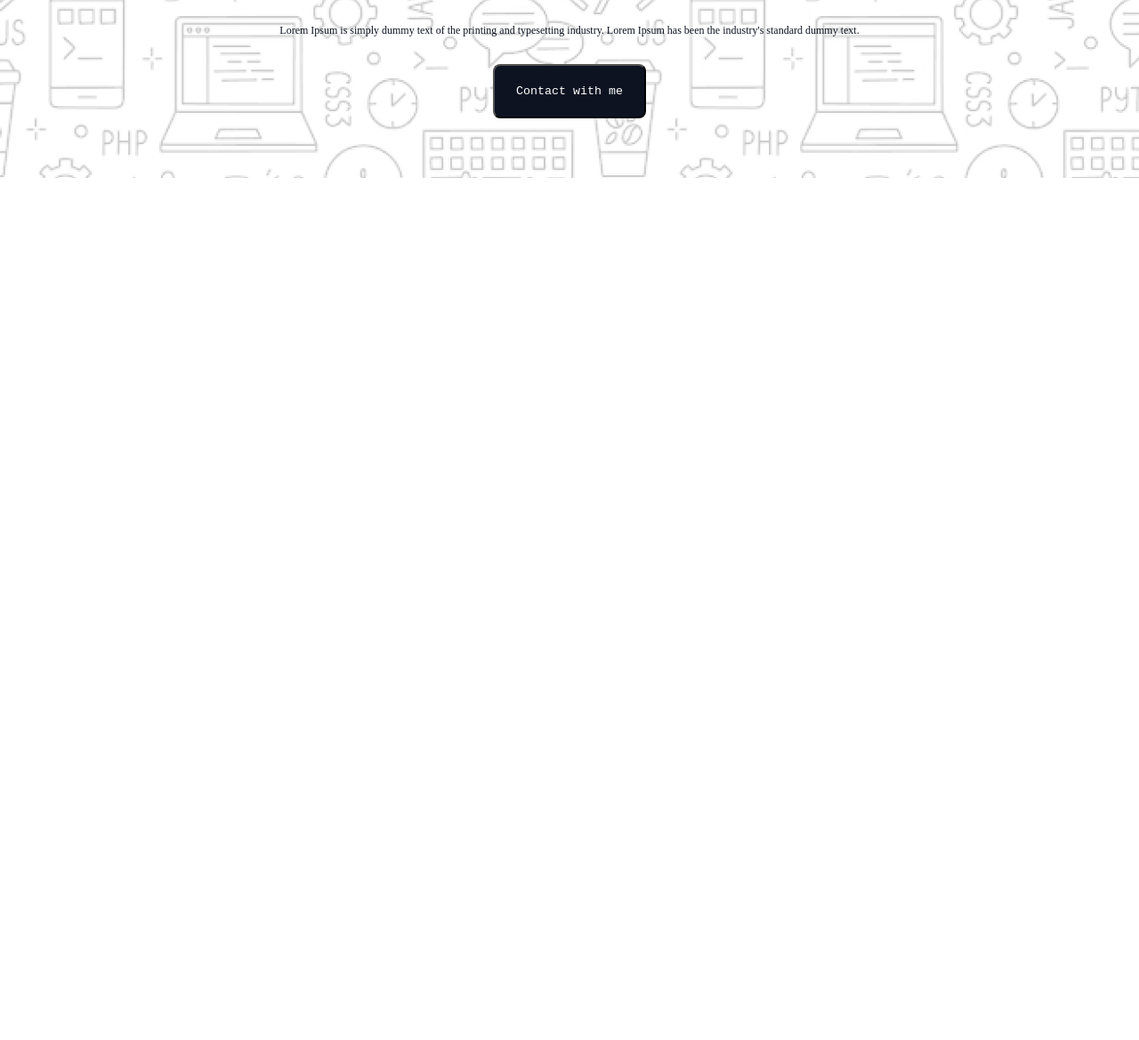
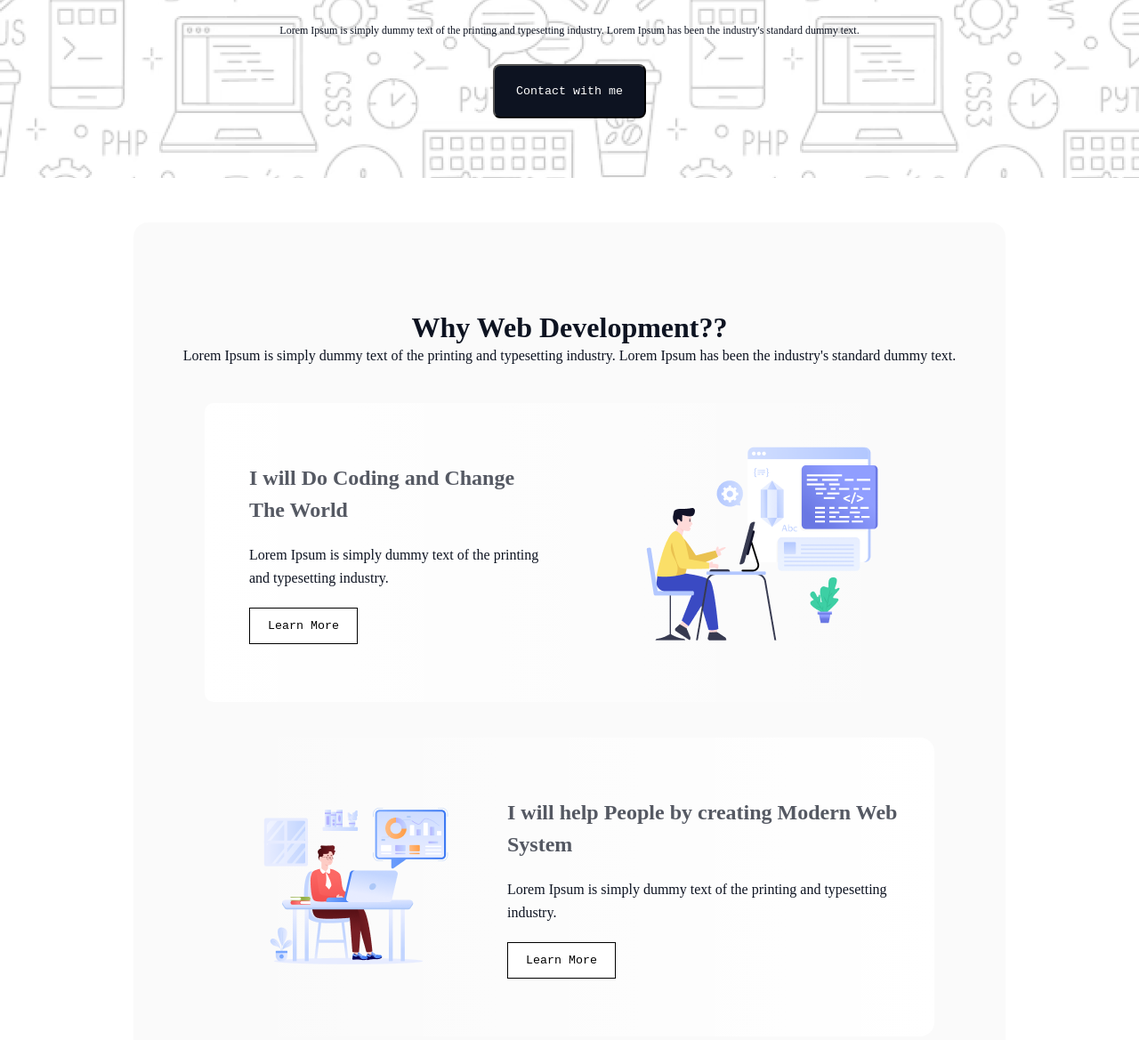
Before and after one commit to itbaijit/assignment, a plain HTML site: page index.html in a window 1280 px wide. Shown: the part 563-1732 px from the top of the page at 89% size. Before the commit the page ends 800 px from the top, so only its background shows below. Drawn offline with Linux system fonts and the light colour scheme; a web font is replaced by a local one.

Commit message:
2 section is complete

```diff
--- a/css/style.css
+++ b/css/style.css
@@ -85,3 +85,114 @@ margin-bottom: 30px;
 
 
 /* Section 2 Started */
+
+.info{
+    min-height: 1393px;
+    border: 0 solid red;
+    border-radius: 16px;
+    background: rgba(13, 19, 33, 0.02);
+    padding-top: 20px;
+    margin: 50px 150px;
+}
+
+.info-text{
+    text-align: center;
+    margin: 80px auto 40px;
+    max-width: 900px;
+
+}
+
+.info-h2{
+
+    color: rgb(13, 19, 33);
+font-family: Azeret Mono;
+font-size: 32px;
+font-weight: 800;
+line-height: 37px;
+letter-spacing: 0%;
+}
+
+.info1-h2{
+    color: rgba(13, 19, 33, 0.7);
+font-family: Azeret Mono;
+font-size: 24px;
+font-weight: 700;
+line-height: 36px;
+letter-spacing: 0%;
+margin-bottom: 20px;
+}
+
+.info1{
+    display: flex;
+    justify-content: space-between;
+    border: black solid 2px;
+    border: none;
+    border-radius: 10px;
+    align-items: center;
+    margin: 0 80px;
+    height: 336px;
+    background: linear-gradient(90.00deg, rgb(255, 255, 255),rgba(255, 255, 255, 0) 100%);
+}
+
+.infobox1{
+    max-width: 40%;
+    padding: 50px;
+
+}
+
+.infoboximg1{
+    padding: 50px;
+}
+
+
+
+.info-p{
+    margin-bottom: 20px;
+    color: rgb(13, 19, 33);
+font-family: Azeret Mono;
+font-size: 16px;
+font-weight: 400;
+line-height: 26px;
+letter-spacing: 0%;
+}
+
+.info-btn{
+    background-color: white;
+    padding: 12px 20px;
+    border: solid black 1px;
+}
+
+
+.info-details{
+    margin-bottom: 40px;
+}
+
+
+
+
+/* info 2 */
+
+.info2{
+    display: flex;
+    border: black solid 2px;
+    border: none;
+    border-radius: 10px;
+    align-items: center;
+    margin: 0 80px;
+    height: 336px;
+    border-radius: 16px;
+    background: linear-gradient(270.00deg, rgb(255, 255, 255),rgba(255, 255, 255, 0) 100%);
+}
+
+.infobox2{
+    max-width: 60%;
+    padding: 50px;
+}
+
+.infoboxtext2{
+    width: 58%;
+}
+
+.info-details2{
+    margin-bottom: 40px;
+}
--- a/index.html
+++ b/index.html
@@ -36,7 +36,56 @@
 
 <!-- Section 2 Start -->
 
-        <div class="details">
+        <div class="info">
+            <section class="info-text">
+                <h2 class="info-h2">Why Web Development??</h2>
+                <p class="info-p">Lorem Ipsum is simply dummy text of the printing and typesetting industry. Lorem Ipsum has been the industry's standard dummy text.</p>
+            </section>
+            <section class="info-details">
+                <div class="info1">
+                    <section class="infobox1">
+                        <h2 class="info1-h2">I will Do Coding and Change The World</h2>
+                        <p class="info-p">Lorem Ipsum is simply dummy text of the printing and typesetting industry.</p>
+                        <button class="info-btn">Learn More</button>
+                    </section>
+                    <section class="infoboximg1">
+                        <img src="/assets/Layer_1.png" alt="">
+                    </section>
+
+                </div>
+            </section>
+
+
+            <section class="info-details2">
+                <div class="info2">
+                    <section class="infobox2">
+                        <img src="/assets/Group 3.png" alt="">
+                    </section>
+                    <section class="infoboxtext2">
+                        <h2 class="info1-h2">I will help People by creating Modern Web System</h2>
+                        <p class="info-p">Lorem Ipsum is simply dummy text of the printing and typesetting industry.</p>
+                        <button class="info-btn">Learn More</button>
+                    </section>
+
+                </div>
+            </section>
+
+
+
+            <section class="info-details">
+                <div class="info1">
+                    <section class="infobox1">
+                        <h2 class="info1-h2">I will Do Coding and Change The World</h2>
+                        <p class="info-p">Lorem Ipsum is simply dummy text of the printing and typesetting industry.</p>
+                        <button class="info-btn">Learn More</button>
+                    </section>
+                    <section class="infoboximg1">
+                        <img src="/assets/Layer_1.png" alt="">
+                    </section>
+
+                </div>
+            </section>
+
 
         </div>
 
```
